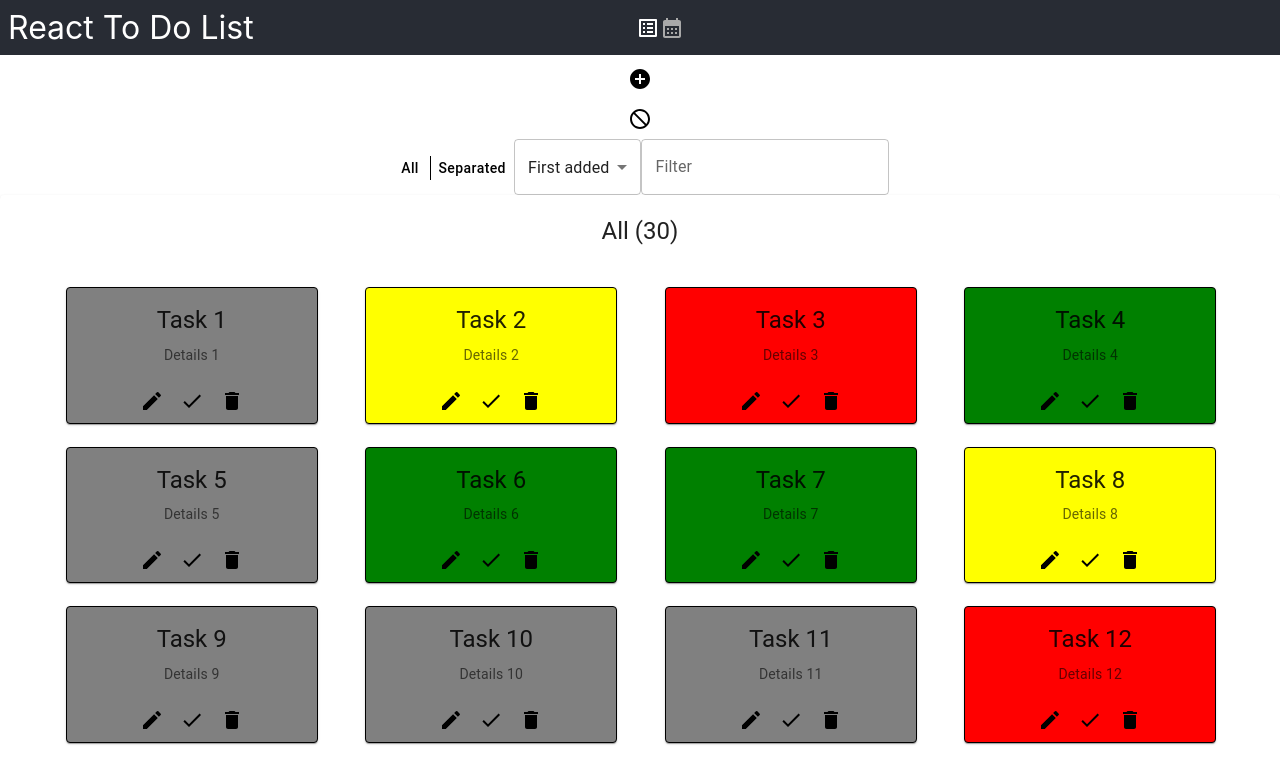
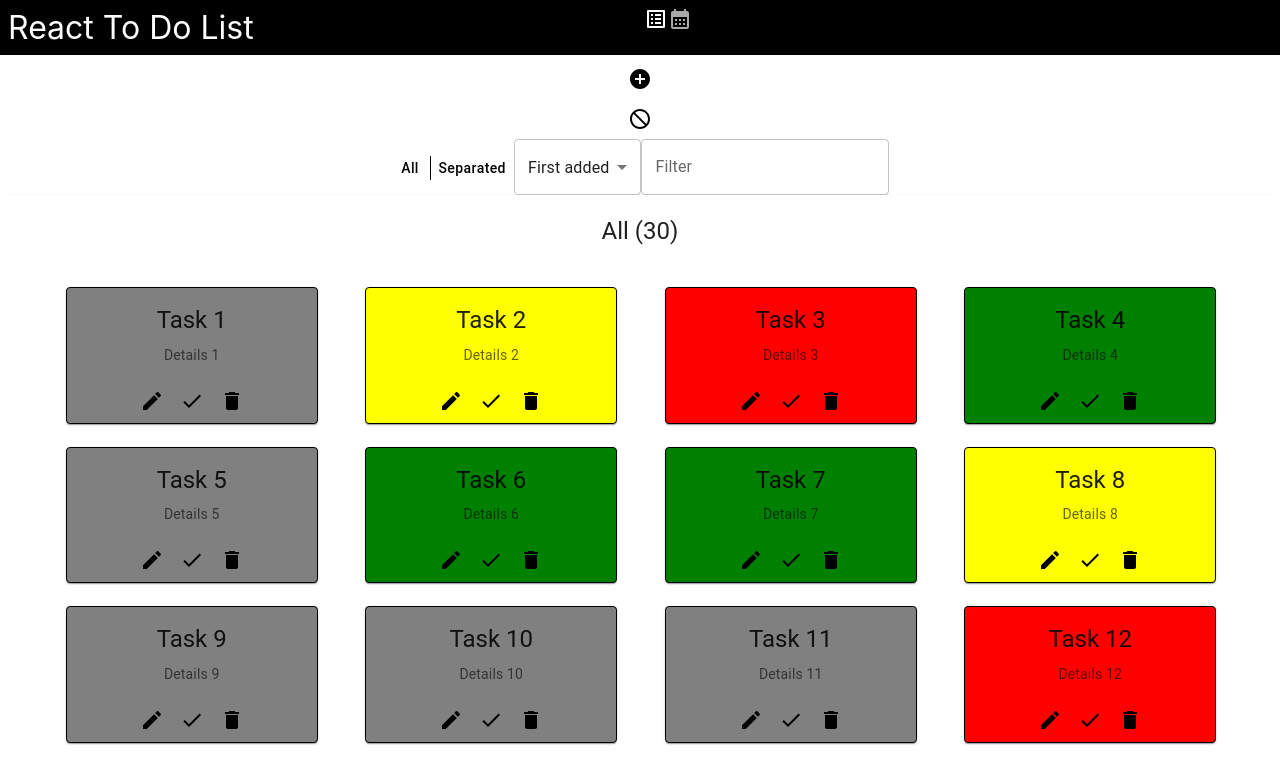
Before and after one commit to Skyrlon/react-todo-list, a React (Create React App) app: page / in a window 1280 px wide. Shown: the top 764 px of the page. Built offline with nearby package versions, Linux system fonts and the light colour scheme.

Commit message:
Make router wrap whole app

```diff
--- a/src/App.css
+++ b/src/App.css
@@ -7,7 +7,7 @@
 }
 
 .App-header {
-  background-color: #282c34;
+  background-color: black;
   width: 100%;
   position: fixed;
   display: flex;
--- a/src/App.js
+++ b/src/App.js
@@ -44,10 +44,13 @@ const App = () => {
   });
 
   return (
-    <div className="App">
-      <header className="App-header">React To Do List</header>
-      <Router>
-        <Nav />
+    <Router>
+      <div className="App">
+        <header className="App-header">
+          React To Do List
+          <Nav />
+        </header>
+
         <Switch>
           <Route path="/calendar">
             <CalendarPage todos={todos} modifyTodos={(e) => setTodos(e)} />
@@ -56,8 +59,8 @@ const App = () => {
             <TodosPage todos={todos} modifyTodos={(e) => setTodos(e)} />
           </Route>
         </Switch>
-      </Router>
-    </div>
+      </div>
+    </Router>
   );
 };
 
--- a/src/components/Nav.jsx
+++ b/src/components/Nav.jsx
@@ -8,6 +8,7 @@ const StyledNav = styled.ul`
   position: absolute;
   top: 0%;
   left: 50%;
+  margin: 0;
   transform: translateX(-50%);
   display: flex;
   flex-direction: row;
```
